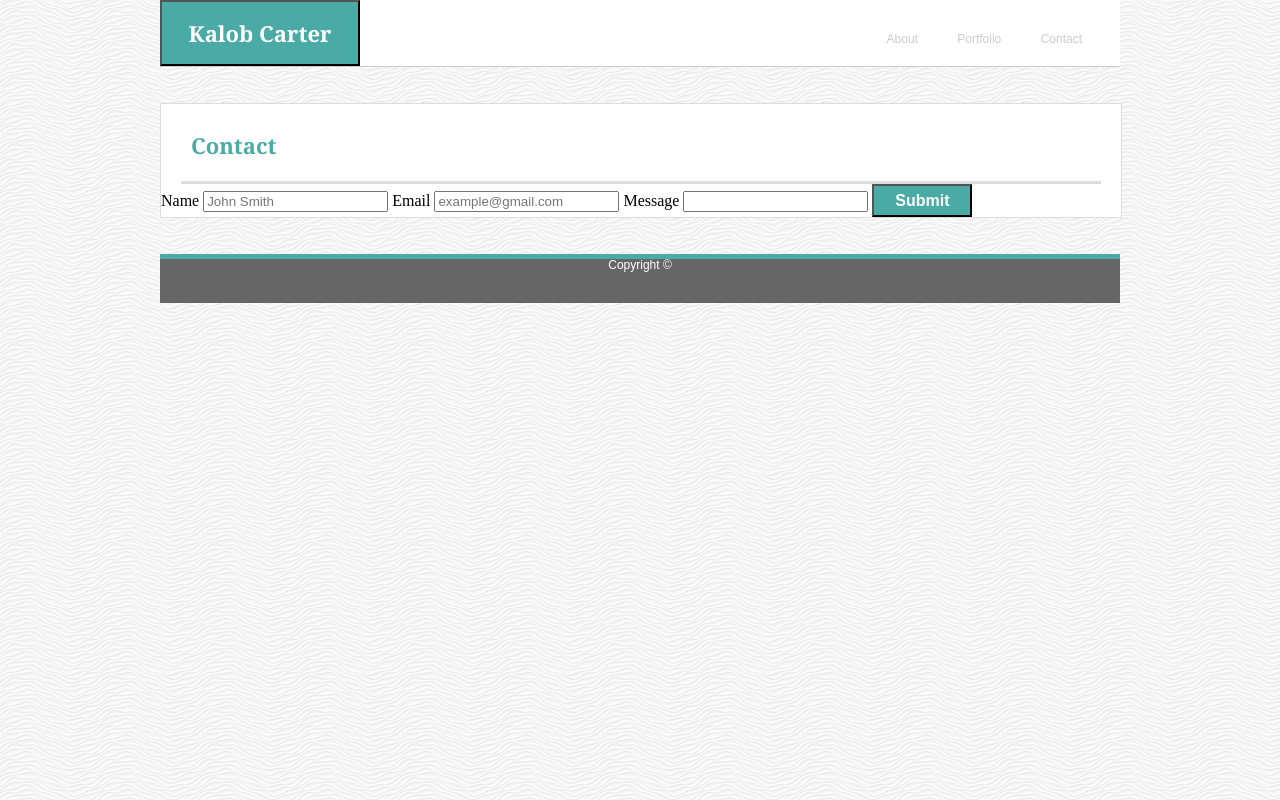
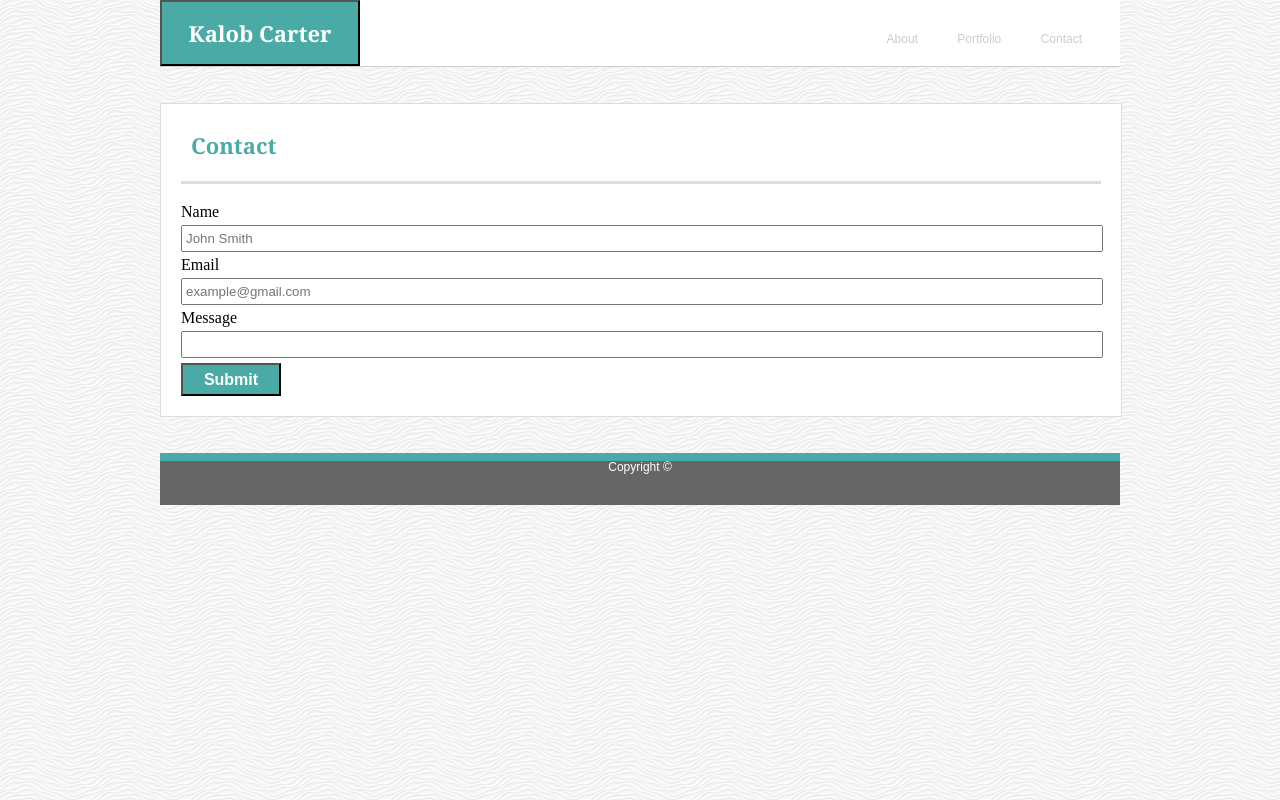
Before and after one commit to kalob92/Basic-Portfolio, a plain HTML site: page contact.html in a window 1280 px wide. Drawn offline with Linux system fonts and the light colour scheme.

Commit message:
fixing contact form

```diff
--- a/assets/css/style.css
+++ b/assets/css/style.css
@@ -62,7 +62,7 @@ footer {
     font-size: 12px;
     color: white;
     background-color: #666666;
-    border-top: 5px solid #4aaaa5;
+    border-top: 8px solid #4aaaa5;
     margin-top: 36px;
 }
 
@@ -96,3 +96,15 @@ footer {
     height: 33px;
     font-size: 16px;
 }
+
+.contact-form {
+    width: 100%;
+    padding: 10px;
+    margin: 10px;
+}
+
+input {
+    width: 95%;
+    margin: 5px 0px;
+    padding: 4px 3px;
+}
--- a/contact.html
+++ b/contact.html
@@ -27,13 +27,19 @@
                        <h1 class="about-me">Contact</h1>
 
 
-                        <form>
+                        <form class="contact-form">
                             <label>Name</label>
+                            <br>
                             <input type="text" placeholder="John Smith">
+                            <br>
                             <label>Email</label>
+                            <br>
                             <input type="email" placeholder="example@gmail.com">
+                            <br>
                             <label>Message</label>
-                            <input type="text">
+                            <br>
+                            <input type="message">
+                            <br>
                             <button type="submit" class="home-button submit-button">Submit</button>
                         </form>
 
```
